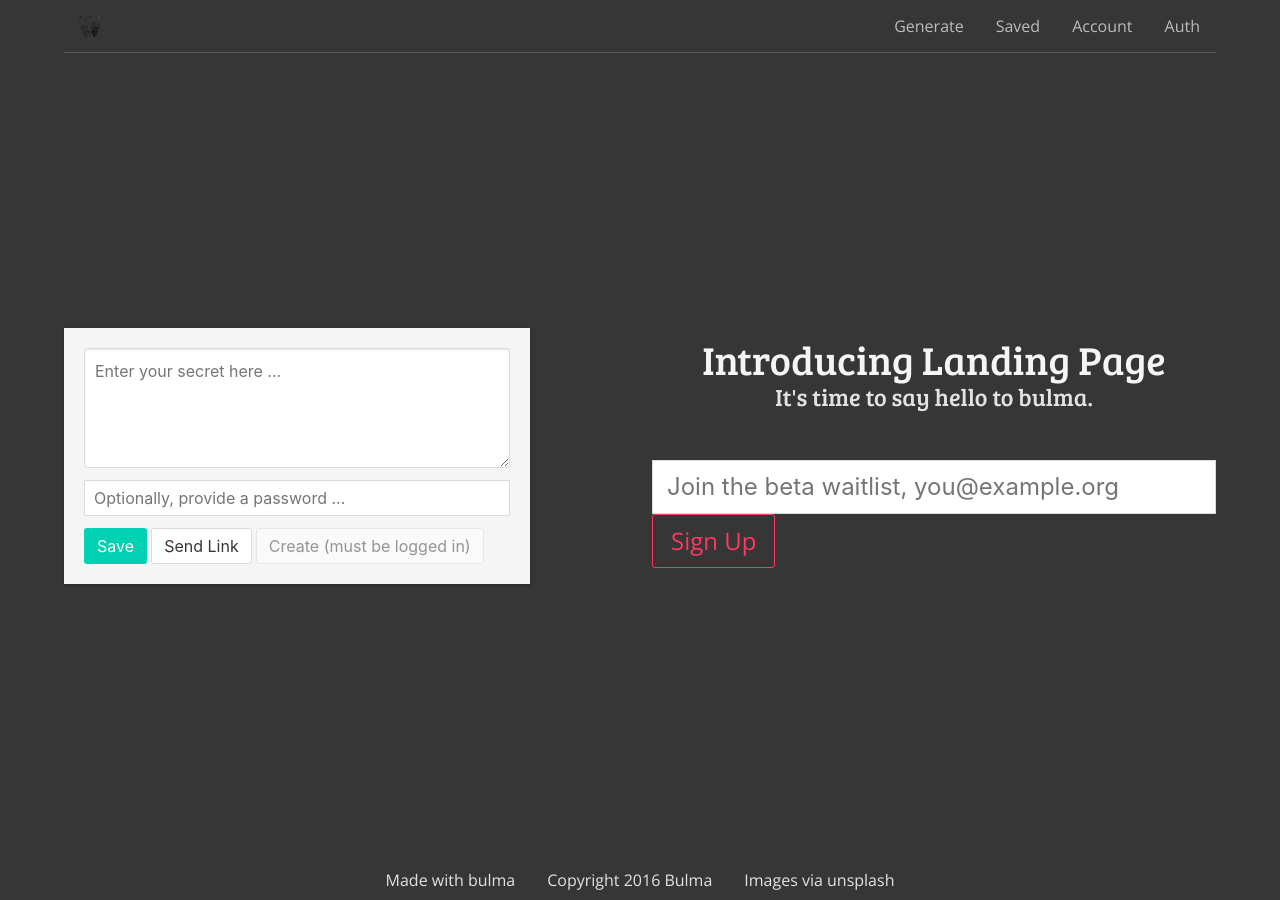
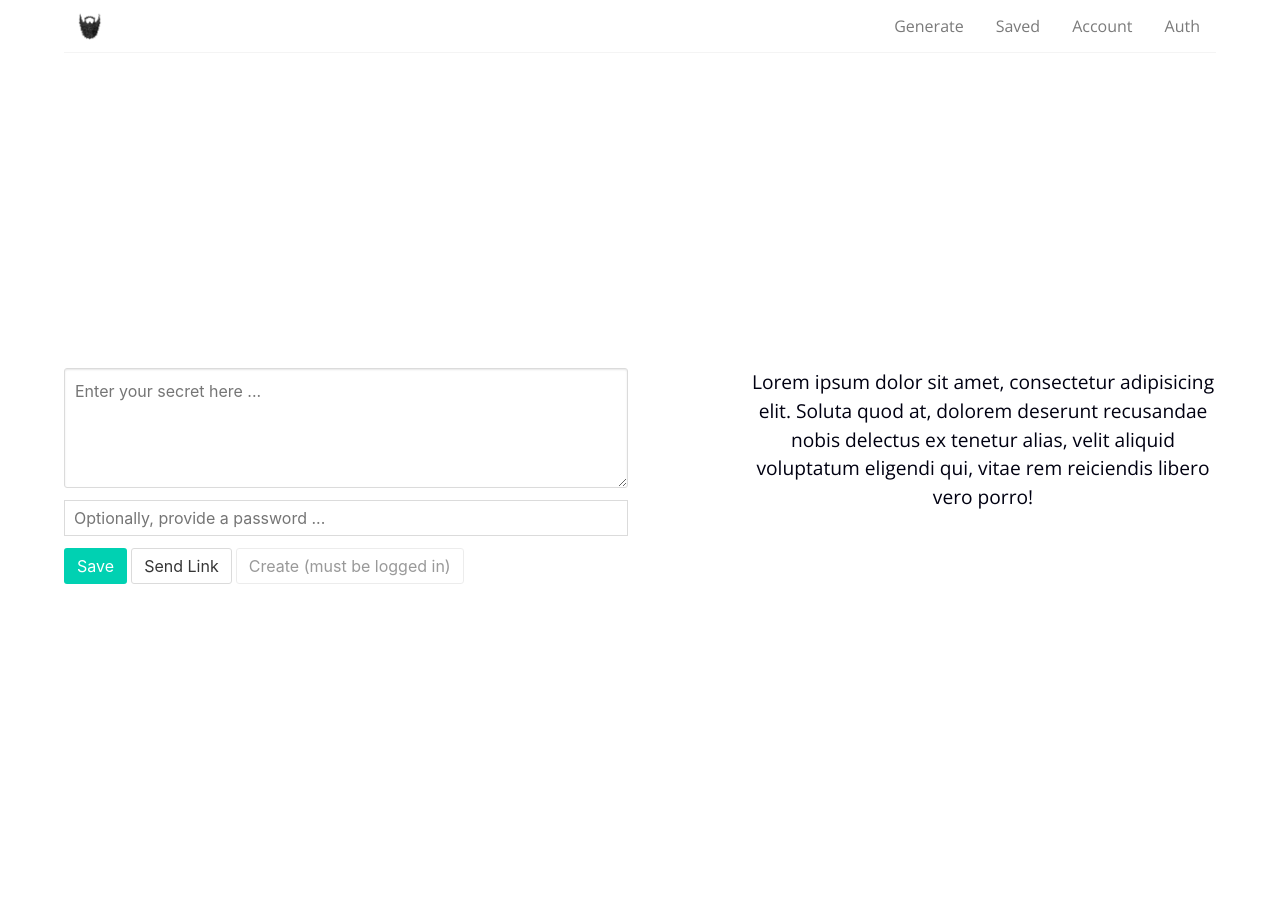
Before and after one commit to BrambleBeard/bramblebeard.github.io, a Jekyll site: the page built from index.html, in a window 1280 px wide. Built offline with Jekyll 4.4.1, drawn with Linux system fonts in a browser that asks for light colours.

Commit message:
e/htm Update lander layout copy

```diff
--- a/index.html
+++ b/index.html
@@ -5,7 +5,7 @@ title: Bramblebeard
 subtitle: Securely shove your secrets in the brambly beard.
 ---
 
-<section class="hero is-fullheight is-dark">
+<section class="hero is-fullheight has-landing-page-image">
     <div class="hero-head">
         <div class="container">
             {% include framing/navigation.html %}
@@ -14,9 +14,9 @@ subtitle: Securely shove your secrets in the brambly beard.
 
     <div class="hero-body">
         <div class="container has-text-centered">
-            <div class="columns is-vcentered">
-                <div class="column is-5">
-                    <form action="example" class="box">
+            <div class="columns">
+                <div class="column is-6">
+                    <form action="example" class="boxless">
 
                         <div class="field">
                             <div class="control">
@@ -42,34 +42,10 @@ subtitle: Securely shove your secrets in the brambly beard.
                         <!-- /.field -->
                     </form>
                 </div>
-                <div class="column is-6 is-offset-1">
-                    <h1 class="title is-2">
-              Introducing Landing Page
-            </h1>
-                    <h2 class="subtitle is-4">
-              It's time to say hello to bulma.
-            </h2>
-                    <br>
-                    <p class="control has-addons has-text-centered">
-                        <input class="input is-expanded is-large" type="text" placeholder="Join the beta waitlist, you@example.org">
-                        <a class="button is-large is-danger is-outlined">
-                Sign Up
-              </a>
-                    </p>
+                <div class="column is-5 is-offset-1">
+                    <p>Lorem ipsum dolor sit amet, consectetur adipisicing elit. Soluta quod at, dolorem deserunt recusandae nobis delectus ex tenetur alias, velit aliquid voluptatum eligendi qui, vitae rem reiciendis libero vero porro!</p>
                 </div>
             </div>
         </div>
     </div>
-
-    <div class="hero-foot">
-        <div class="container">
-            <div class="tabs is-centered">
-                <ul>
-                    <li><a href="http://bulma.io">Made with bulma</a></li>
-                    <li><a>Copyright 2016 Bulma</a></li>
-                    <li><a href="http://unsplash.com">Images via unsplash</a></li>
-                </ul>
-            </div>
-        </div>
-    </div>
 </section>
```
